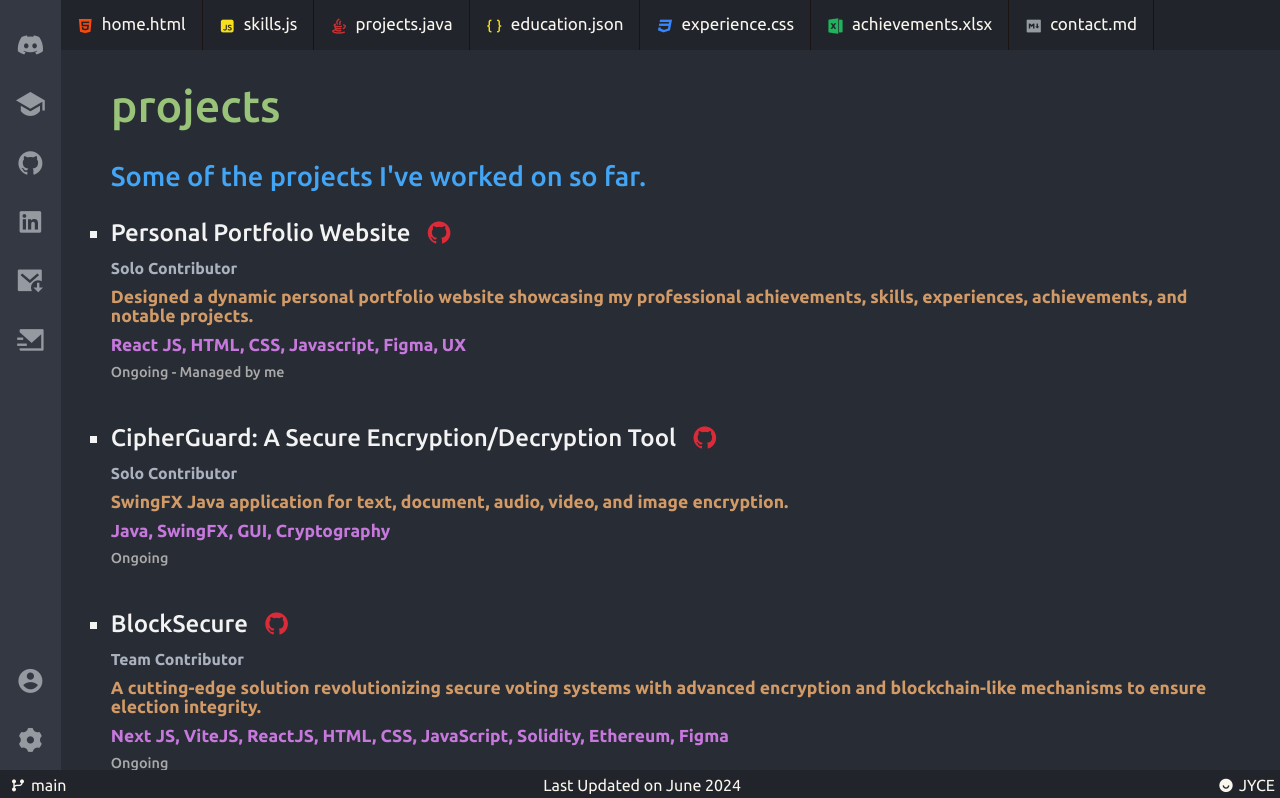
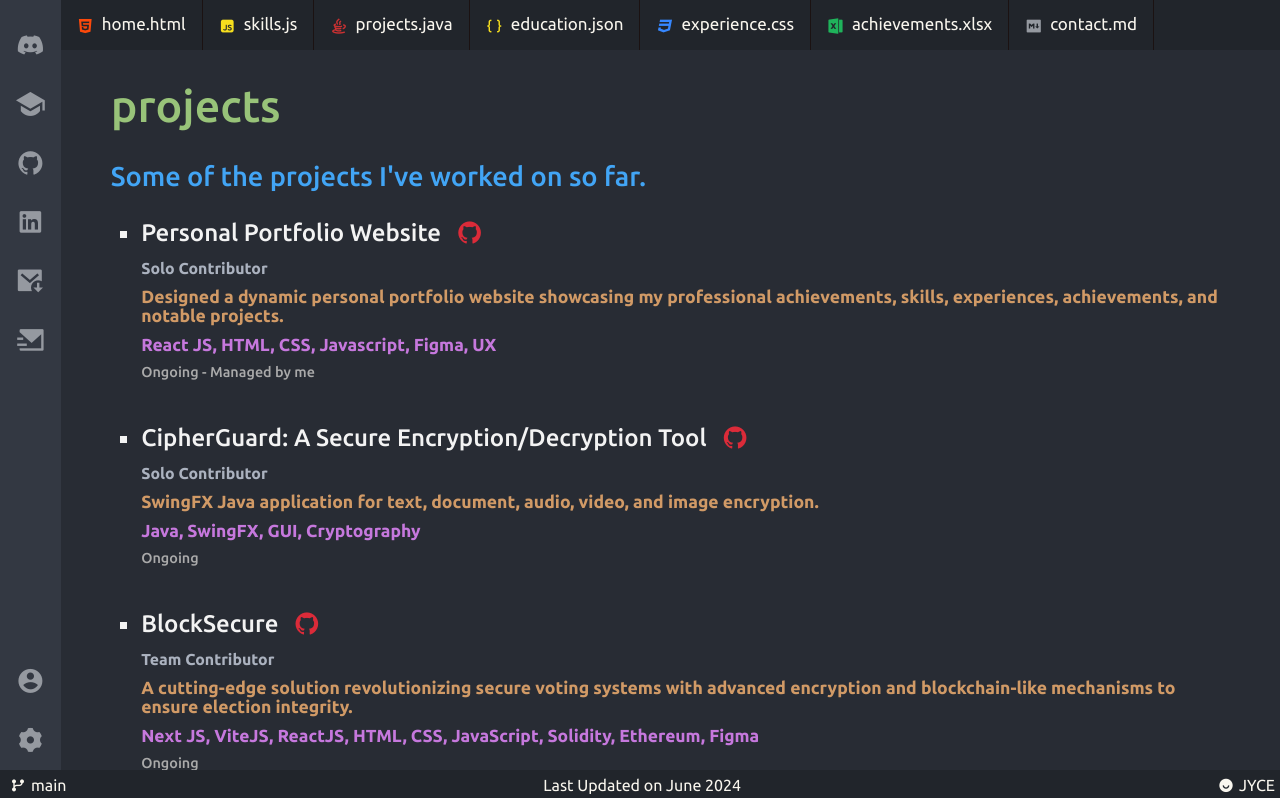
Before and after one commit to fromjyce/Jayashre, a React (Create React App) app: page /projects in a window 1280 px wide. Shown: the top 798 px of the page. Built offline with nearby package versions, Linux system fonts and the light colour scheme.

Commit message:
modified

```diff
--- a/src/styles/Projects.css
+++ b/src/styles/Projects.css
@@ -9,6 +9,7 @@
 
 .projects-container{
     margin-top: -20px;
+    margin-left: 1.9rem;
 }
 
 .projects-title {
```
